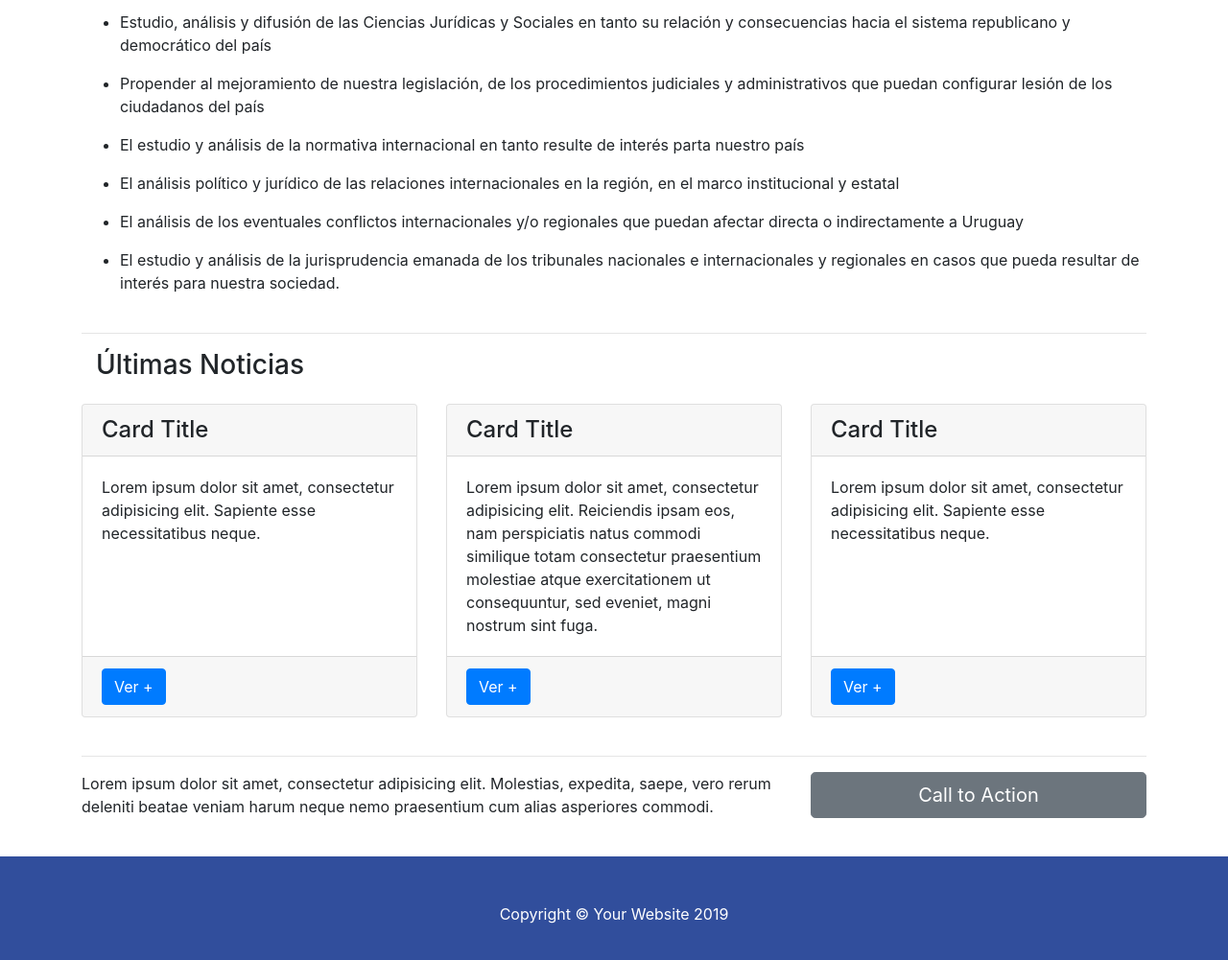
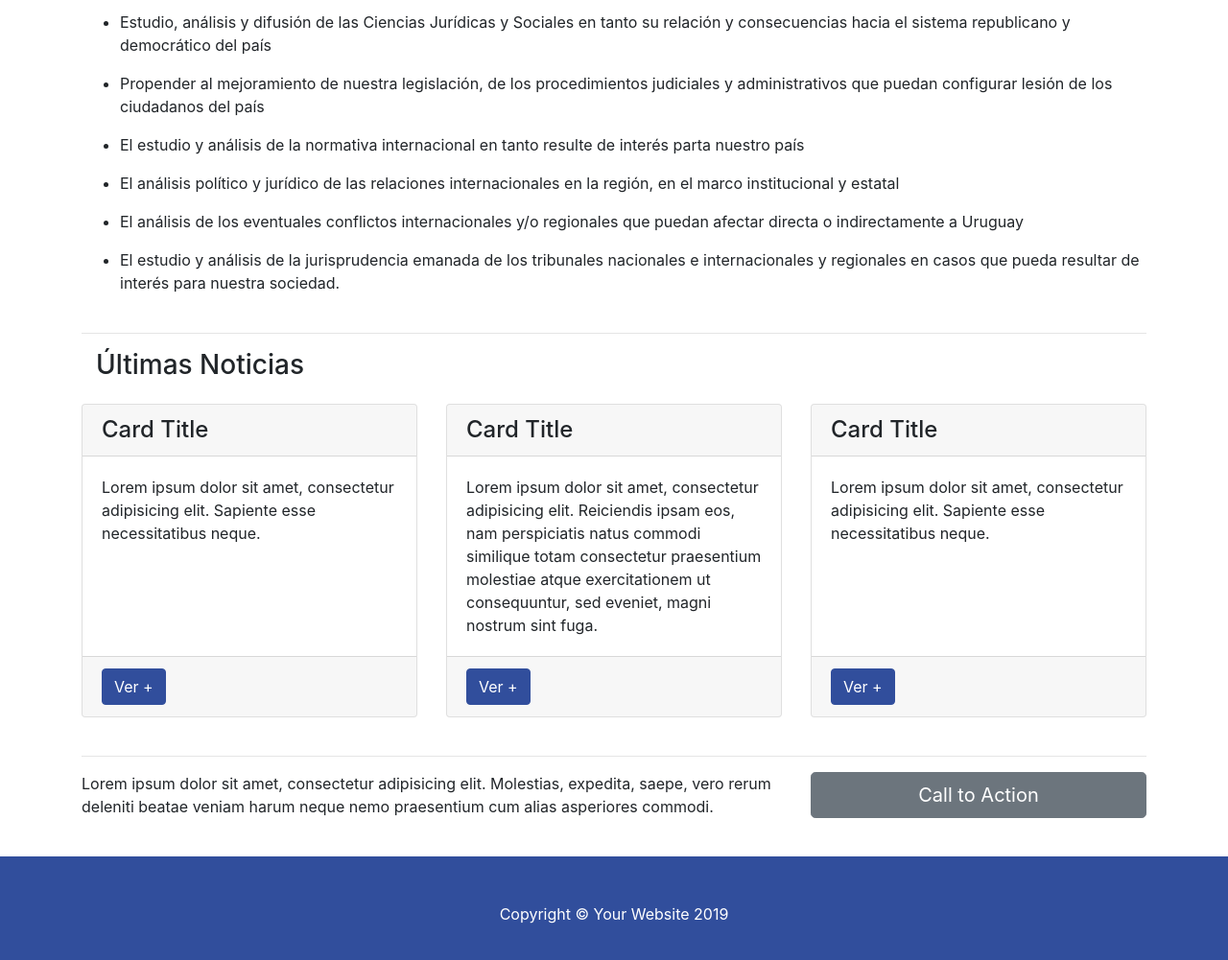
Before and after one commit to JoaquinMayer/ceje, a website: page index.html in a window 1280 px wide. Shown: the part 375-1376 px from the top of the page at 96% size. Drawn offline with Linux system fonts and the light colour scheme.

Commit message:
Se modifican los colores de los botones

```diff
--- a/css/modern-business.css
+++ b/css/modern-business.css
@@ -24,3 +24,9 @@ body {
 .bg-dark {
   background-color: #314e9c !important;
 }
+
+.btn-primary {
+  color: #fff;
+  background-color: #314e9c;
+  border-color: #314e9c;
+}
```
